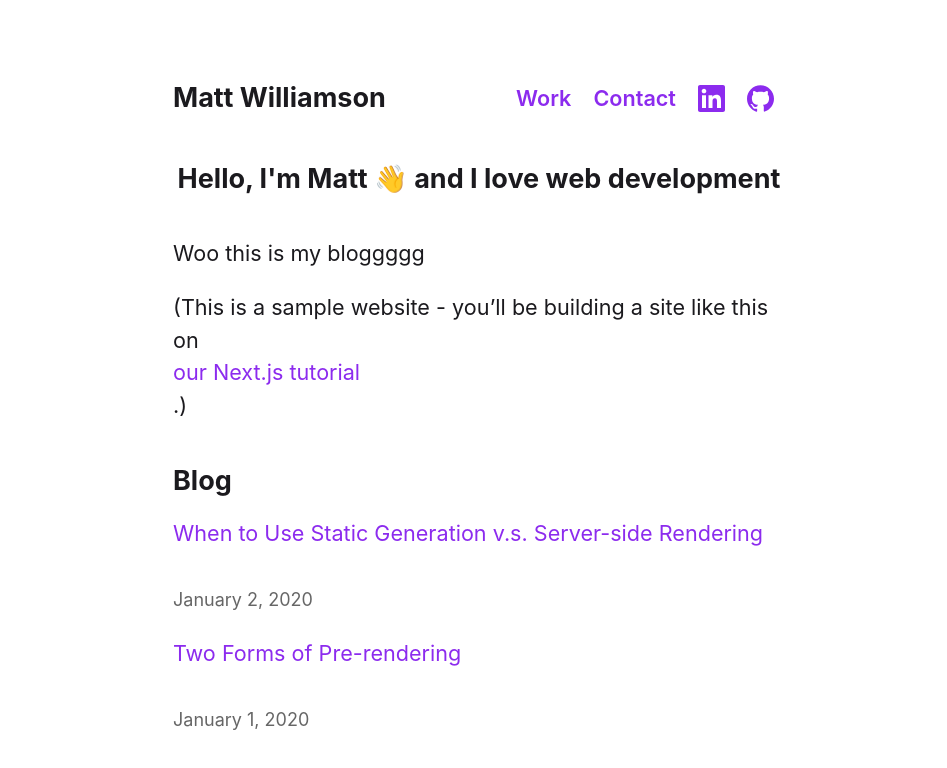
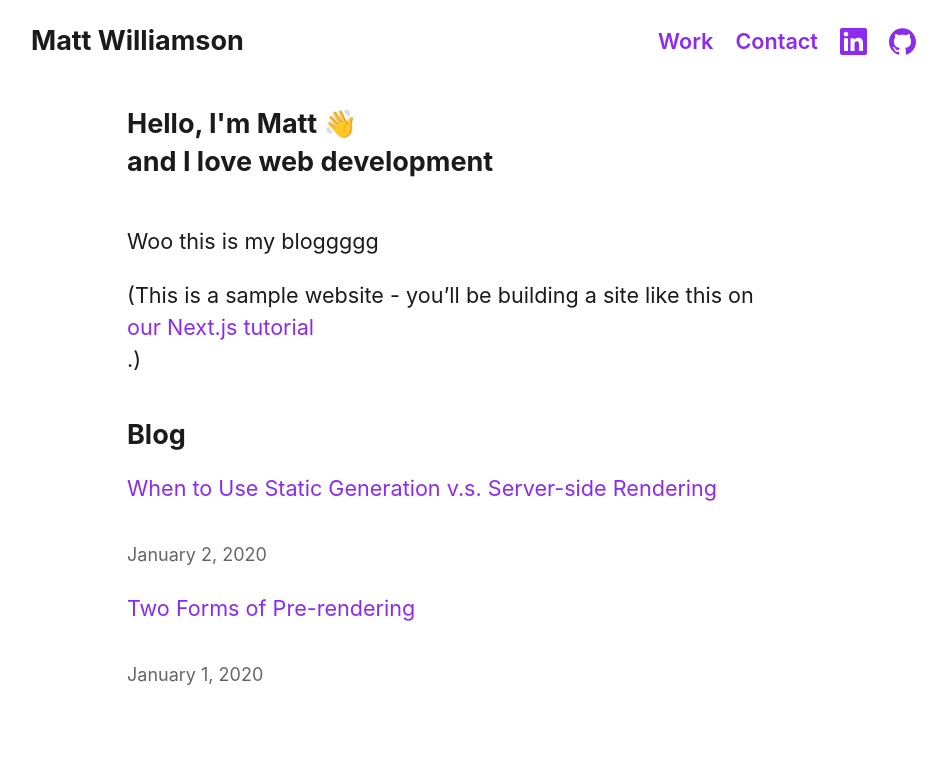
Before and after one commit to mathewbwilliamson/mattwilliamsonportfoliowithblog, a Next.js app: page / in a window 1280 px wide. Shown: the top 768 px of the page, without its empty margins (161-1108 px from the left). Built offline with nearby package versions, Linux system fonts and the light colour scheme.

Commit message:
Updated more of the blog layout

```diff
--- a/components/Layout.js
+++ b/components/Layout.js
@@ -9,8 +9,9 @@ export const siteTitle = 'Matt Williamson, Web Engineer'
 
 export default function Layout({ children, home }) {
   return (
+    <>
+      <Navbar />
       <div className={styles.container}>
-      <Navbar />
         <Head>
           <link rel="icon" href="/favicon.ico" />
           <meta
@@ -29,14 +30,16 @@ export default function Layout({ children, home }) {
         <header className={styles.header}>
           {home ? (
             <>
-            <h2 className={utilStyles.headingLg}>Hello, I'm Matt 👋
-and I love web development</h2>
+              <h2 className={utilStyles.basicFlexColumn}>
+                <span>Hello, I'm Matt 👋</span>
+                <span>and I love web development</span>
+              </h2>
             </>
           ) : (
             <>
               <h2 className={utilStyles.headingLg}>
                 <Link href="/">
-                <a className={utilStyles.colorInherit}>{name}</a>
+                  <a className={utilStyles.colorInherit}>Back Home</a>
                 </Link>
               </h2>
             </>
@@ -51,5 +54,6 @@ and I love web development</h2>
           </div>
         )}
       </div>
+    </>
   )
 }
--- a/components/Layout.module.css
+++ b/components/Layout.module.css
@@ -1,7 +1,6 @@
 .container {
-  max-width: 36rem;
-  padding: 0 1rem;
-  margin: 3rem auto 6rem;
+  max-width: 55vw;
+  margin: 0px auto;
 }
 
 .header {
@@ -10,6 +9,10 @@
   align-items: center;
 }
 
+.header h2 {
+  margin-right: auto;
+}
+
 .backToHome {
   margin: 3rem 0 0;
 }
--- a/components/Navbar/Navbar.module.css
+++ b/components/Navbar/Navbar.module.css
@@ -1,4 +1,6 @@
 .navbar {
+  max-width: 70vw;
+  margin: 0 auto;
   display: flex;
   flex-direction: row;
   justify-content: space-between;
--- a/styles/globals.css
+++ b/styles/globals.css
@@ -22,6 +22,11 @@ body {
   box-sizing: border-box;
 }
 
+h2 {
+  font-size: 1.5rem;
+  line-height: 1.4;
+}
+
 a {
   color: var(--dark-lavender);
   text-decoration: none;
--- a/styles/utils.module.css
+++ b/styles/utils.module.css
@@ -4,6 +4,11 @@
   font-weight: 800;
   letter-spacing: -0.05rem;
   margin: 1rem 0;
+}
+
+.basicFlexColumn {
+  display: flex;
+  flex-direction: column;
 }
 
 .headingXl {
```
Lines whose indentation alone changed are shown as unchanged.
